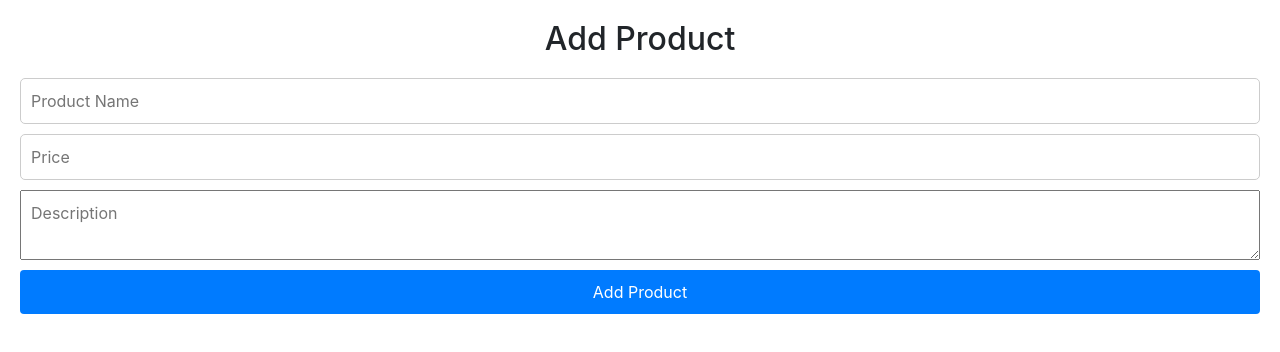
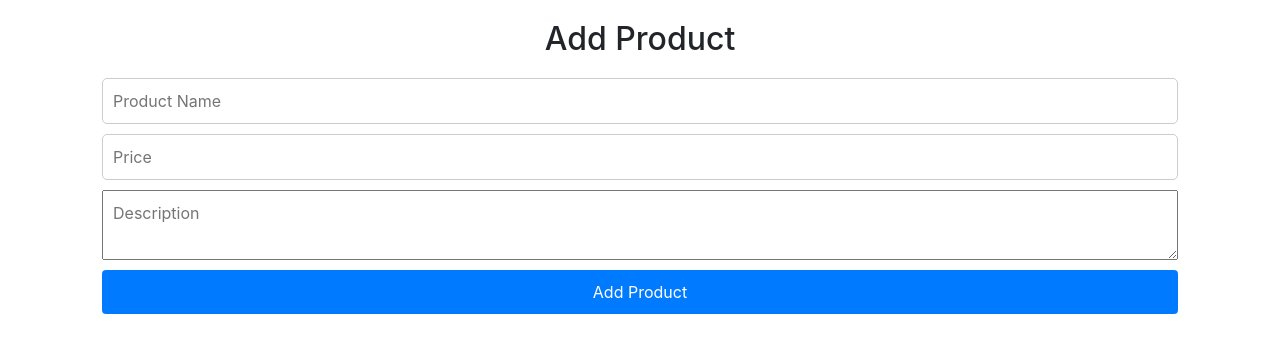
Before and after one commit to chamalanuradha/Breadcrumbs_Assignment_Frontend, a React (Create React App) app: page /addproduct in a window 1280 px wide. Shown: the top 352 px of the page. Built offline with nearby package versions, Linux system fonts and the light colour scheme.

Commit message:
updaie user interfaces

```diff
--- a/src/pages/AddProduct.js
+++ b/src/pages/AddProduct.js
@@ -23,7 +23,8 @@ const AddProduct = () => {
   };
 
   return (
-    <div className="add-product">
+    <div className="container">
+<div className="add-product">
       <h2>Add Product</h2>
       <form onSubmit={handleAddProduct}>
         <input type="text"
@@ -47,6 +48,8 @@ const AddProduct = () => {
         <button type="submit">Add Product</button>
       </form>
     </div>
+    </div>
+
   );
 };
 
--- a/src/pages/ProductList.js
+++ b/src/pages/ProductList.js
@@ -44,7 +44,8 @@ const ProductList = () => {
   };
 
   return (
-    <div className="product-list">
+    <div className="container">
+<div className="product-list">
       <h2>Products</h2>
       <Link to="/addproduct" className="btn-add">Add Product</Link>
       <div className="product-cards">
@@ -59,6 +60,8 @@ const ProductList = () => {
         ))}
       </div>
     </div>
+    </div>
+
   );
 };
 
--- a/src/pages/UpdateProduct.js
+++ b/src/pages/UpdateProduct.js
@@ -35,7 +35,8 @@ const UpdateProduct = () => {
   };
 
   return (
-    <div className="update-product">
+    <div className="container">
+<div className="update-product">
       <h2>Update Product</h2>
       <form onSubmit={handleUpdateProduct}>
         <input type="text"
@@ -59,6 +60,8 @@ const UpdateProduct = () => {
         <button type="submit">Update Product</button>
       </form>
     </div>
+    </div>
+
   );
 };
 
```
